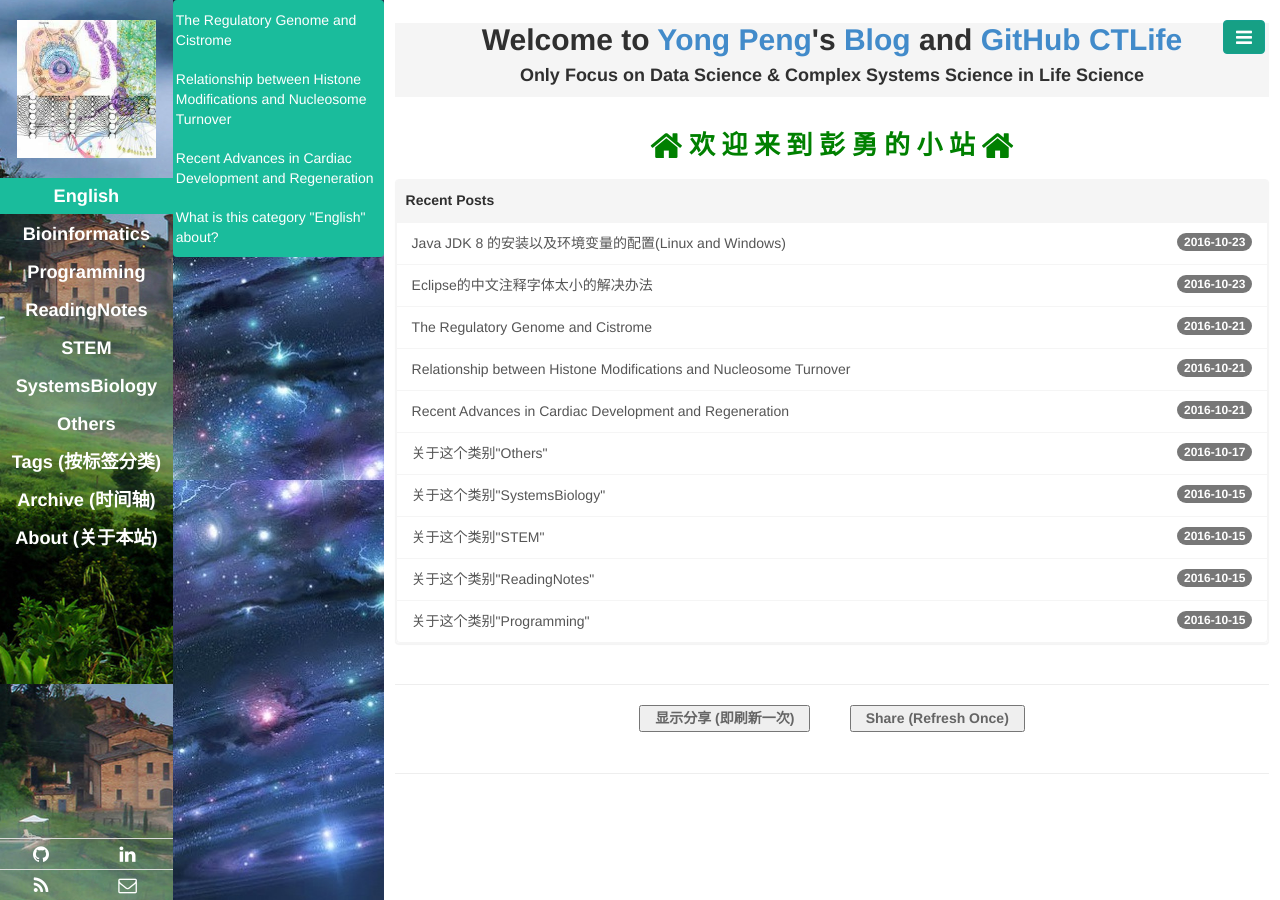
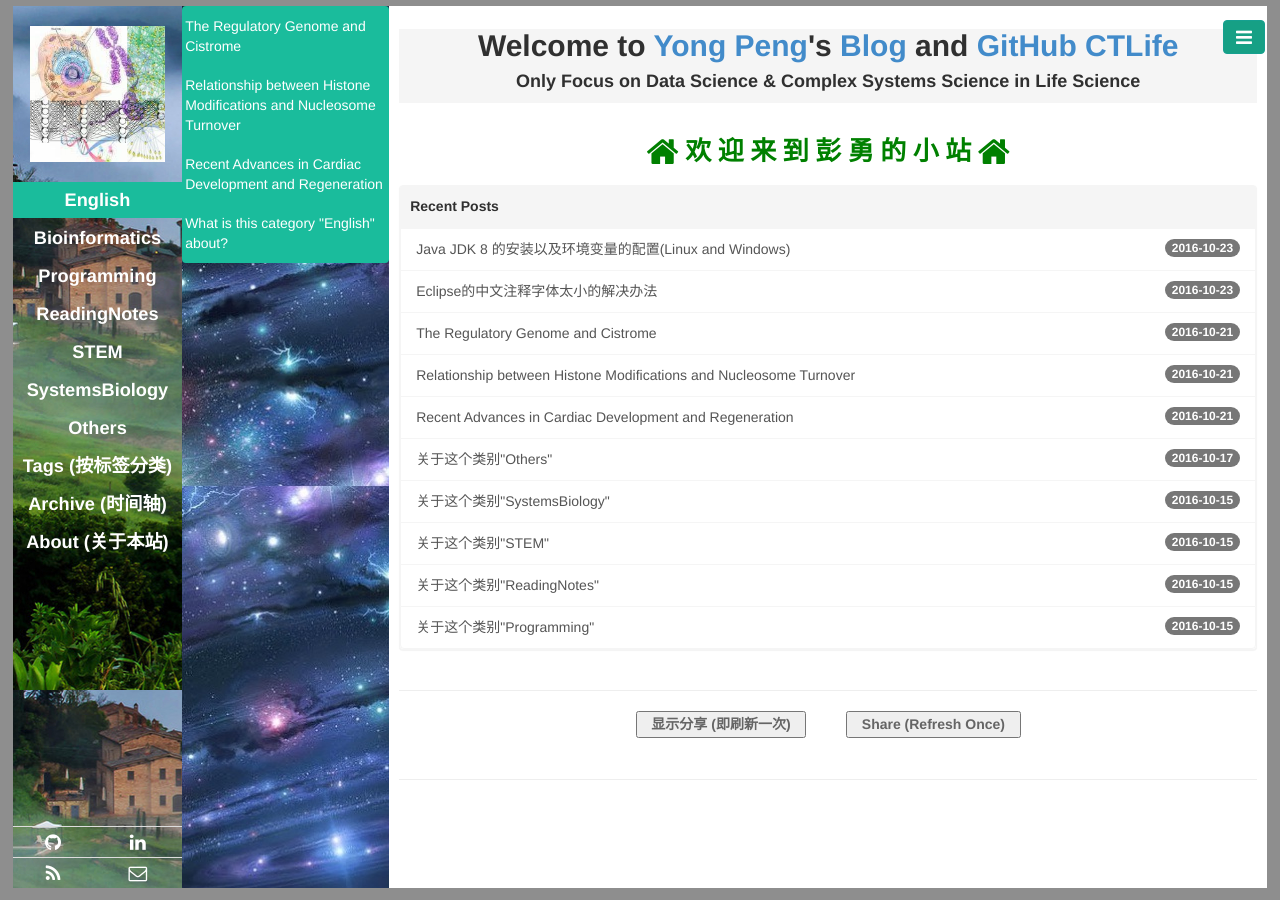
Before and after one commit to CTLife/CTLife.github.io, a Jekyll site: the page built from index.html, in a window 1280 px wide. Built offline with Jekyll 4.4.1, drawn with Linux system fonts in a browser that asks for light colours; Markdown is read by kramdown in place of the engine named in the settings; the list of posts is cut into pages by our own code.

Commit message:
Update base.css

```diff
--- a/public/css/base.css
+++ b/public/css/base.css
@@ -1,8 +1,8 @@
 /* 页面配置 */
 .container {
-  width: 100%;
-  height: 100%;
-  margin-top: 0%;
+  width: 98%;
+  height: 98%;
+  margin-top: 0.5%;
 }
 body, html {
   margin: 0%;
@@ -42,12 +42,12 @@
 }
 
 .aside1> .nav > li > a:hover {
-  color:#fff;
+  color:#FFFFFF;
   background-color: #303030;
 }
 
 .aside1 > .nav-pills>li.active>a ,.nav-pills>li.active>a:hover,.nav-pills>li.active>a:focus {
-  color: #fff;
+  color: #FFFFFF;
   background-color: #1ABC9C;
 }
 
@@ -74,7 +74,7 @@
   height: 100%;
   border-right: 0px solid #2E8B57;
   overflow-y: auto;
-  color: #fff;
+  color: #FFFFFF;
   margin-top: 0px;
 }
 
@@ -83,7 +83,7 @@
 .aside3 {
   height: 100%;
   overflow-y: auto;
-  background-color: #fff;
+  background-color: #FFFFFF;
   overflow-x: hidden;
   padding: 0   2%   0   2%;
 }
```
